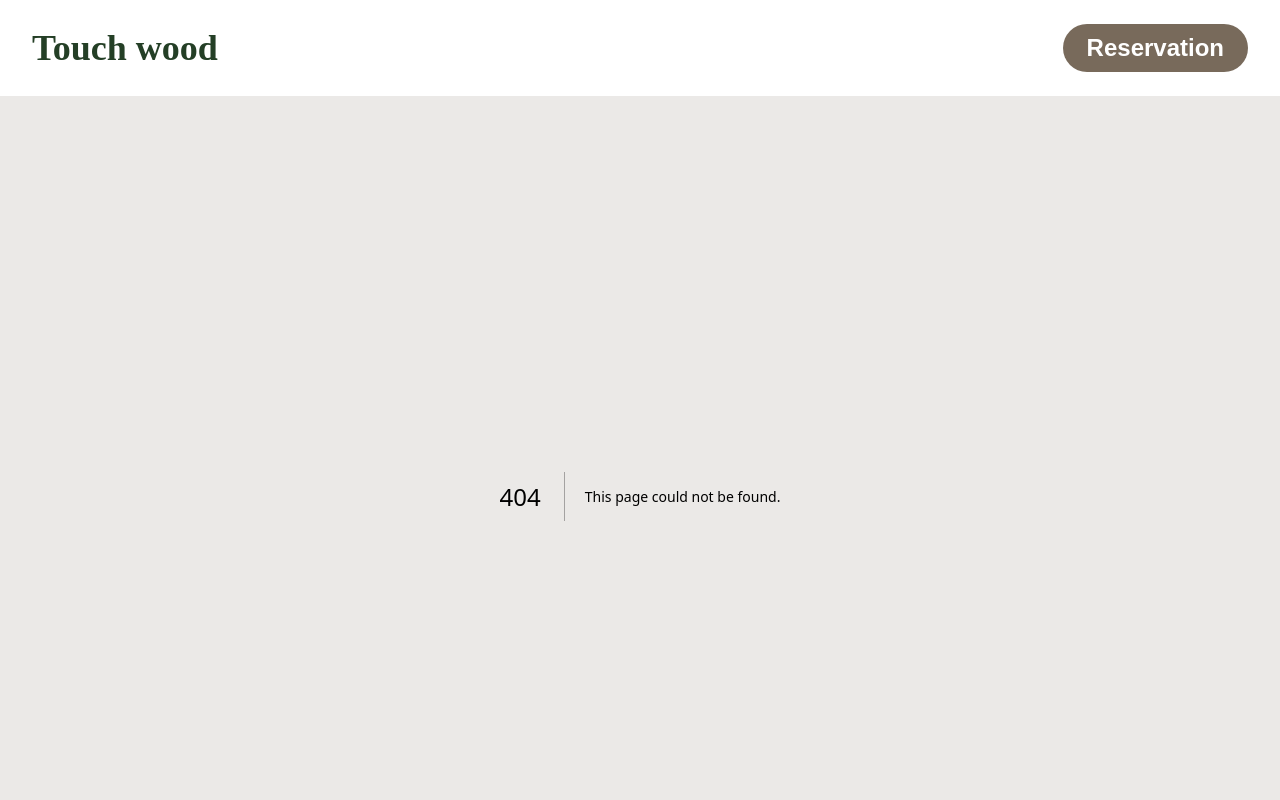
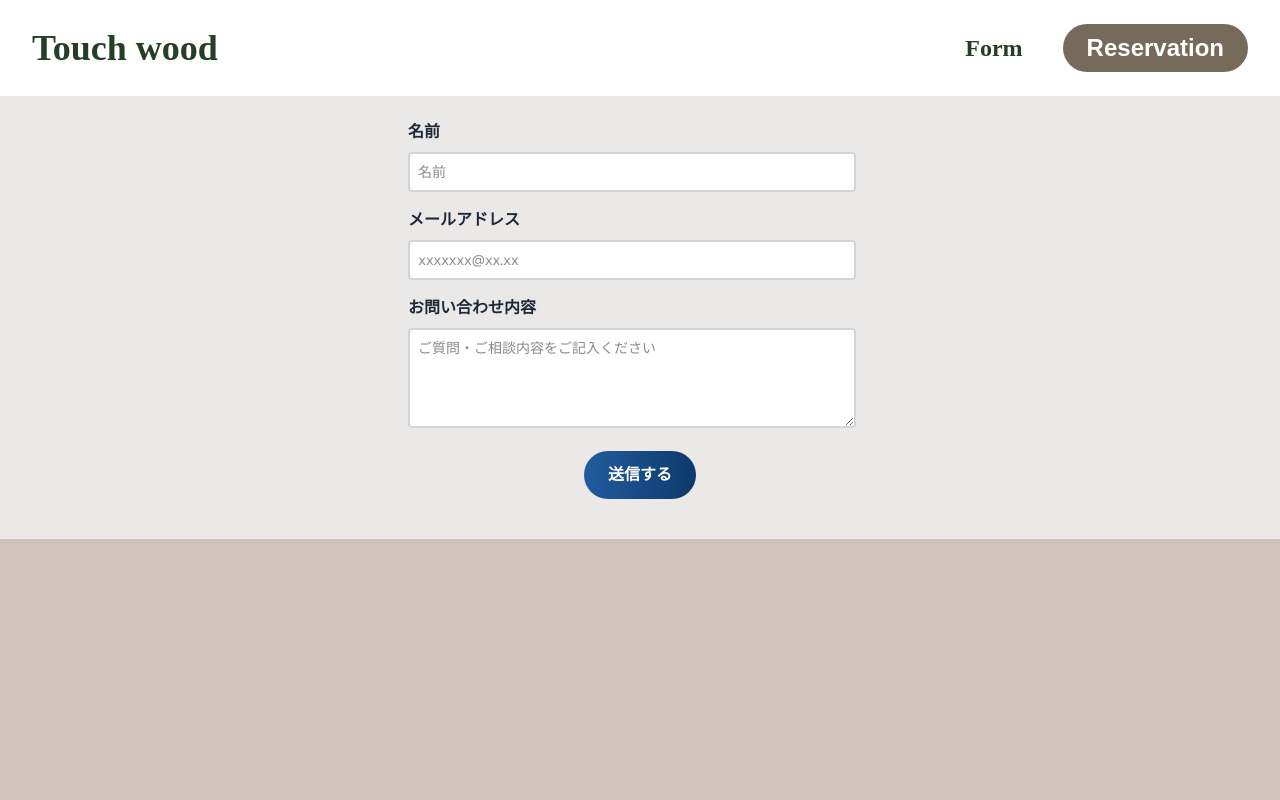
Before and after one commit to arp-y-kuromi/Touchwood, a Next.js app: page /form in a window 1280 px wide. Before the commit this address had no page. Shown: the top 800 px of the page. Built offline with nearby package versions, Linux system fonts and the light colour scheme; a web font is replaced by a local one.

Commit message:
問い合わせフォーム追加

```diff
--- a/package.json
+++ b/package.json
@@ -9,10 +9,13 @@
     "lint": "next lint"
   },
   "dependencies": {
+    "@hookform/resolvers": "^5.2.1",
     "next": "15.4.4",
     "react": "19.1.0",
     "react-dom": "19.1.0",
-    "swiper": "^11.2.10"
+    "react-hook-form": "^7.62.0",
+    "swiper": "^11.2.10",
+    "zod": "^4.0.17"
   },
   "devDependencies": {
     "@eslint/eslintrc": "^3",
--- /dev/null
+++ b/src/app/form/components/FormTextFiled/index.tsx
@@ -0,0 +1,58 @@
+"use client";
+
+import {
+  FieldValues,
+  UseControllerProps,
+  useController,
+} from "react-hook-form";
+
+type FormTextFieldProps<T extends FieldValues> = {
+  label: string;
+  name: string;
+  rows?: number;
+  placeholder?: string;
+} & UseControllerProps<T>;
+
+export const FormTextField = <T extends FieldValues>({
+  label,
+  name,
+  rows,
+  placeholder,
+  control,
+}: FormTextFieldProps<T>) => {
+  const {
+    field: { ref, ...rest },
+    fieldState: { error },
+  } = useController({ name, control });
+
+  return (
+    <div className="mb-4 w-full max-w-md font-sans">
+      <label className="block text-gray-800 font-semibold mb-2 text-sm sm:text-base">
+        {label}
+      </label>
+      {rows ? (
+        <textarea
+          rows={rows}
+          placeholder={placeholder}
+          className="w-full border-2 border-solid border-[#d1d5db] p-2 rounded bg-white text-sm focus:outline-none focus:ring-2 focus:ring-gray-500"
+          ref={ref}
+          {...rest}
+        />
+      ) : (
+        <input
+          type="text"
+          placeholder={placeholder}
+          className="w-full border-2 border-solid border-[#d1d5db] p-2 rounded bg-white text-sm focus:outline-none focus:ring-2 focus:ring-gray-500"
+          ref={ref}
+          {...rest}
+        />
+      )}
+
+      {error && (
+        <p className="mt-1 text-red-600 text-xs whitespace-pre-wrap">
+          {error.message}
+        </p>
+      )}
+    </div>
+  );
+};
--- /dev/null
+++ b/src/app/form/components/FormTextFiled/schema.ts
@@ -0,0 +1,14 @@
+import { z } from "zod";
+
+const ERR_MSG_REQUIRED = "必須入力項目です";
+
+export const FormSchema = z.object({
+  name: z.string().min(1, { message: ERR_MSG_REQUIRED }),
+  email: z
+    .string()
+    .min(1, { message: ERR_MSG_REQUIRED })
+    .email({ message: "正しいメールアドレスの形式で入力してください" }),
+  message: z.string().min(1, { message: ERR_MSG_REQUIRED }),
+});
+
+export type FormType = z.infer<typeof FormSchema>;
--- /dev/null
+++ b/src/app/form/components/MailTemplete/index.tsx
@@ -0,0 +1,27 @@
+type EmailTemplatePropsType = {
+  userName: string;
+  email: string;
+  content: string;
+};
+
+export const EmailTemplate: React.FC<Readonly<EmailTemplatePropsType>> = ({
+  userName,
+  email,
+  content,
+}) => {
+  return (
+    <div>
+      <h3>お問い合わせがありました</h3>
+      <p>
+        <strong>名前:</strong> {userName}
+      </p>
+      <p>
+        <strong>メールアドレス:</strong> {email}
+      </p>
+      <p>
+        <strong>内容:</strong>
+      </p>
+      <p>{content}</p>
+    </div>
+  );
+};
--- /dev/null
+++ b/src/app/form/components/success/index.tsx
@@ -0,0 +1,34 @@
+"use client";
+
+import { useRouter } from "next/navigation";
+
+export default function Page() {
+  const router = useRouter();
+
+  const handleGoHome = () => {
+    router.push("/");
+  };
+
+  return (
+    <>
+      <div className="mt-24">
+        <div className="mt-24 text-center px-4">
+          <p className="text-gray-700 text-lg mt-4">
+            お問い合わせありがとうございます。
+            <br />
+            内容を確認し次第、担当者よりご連絡いたします。
+          </p>
+
+          <div className="flex justify-center">
+            <button
+              onClick={handleGoHome}
+              className="mt-6 px-6 py-2 bg-gray-800 text-white rounded hover:bg-gray-700"
+            >
+              トップに戻る
+            </button>
+          </div>
+        </div>
+      </div>
+    </>
+  );
+}
--- /dev/null
+++ b/src/app/form/page.tsx
@@ -0,0 +1,87 @@
+"use client";
+
+import { zodResolver } from "@hookform/resolvers/zod";
+import { useRouter } from "next/navigation";
+import { useState } from "react";
+import { useForm } from "react-hook-form";
+import { FormTextField } from "./components/FormTextFiled";
+import { FormSchema, FormType } from "./components/FormTextFiled/schema";
+
+export default function Page() {
+  const { control, handleSubmit, reset } = useForm<FormType>({
+    resolver: zodResolver(FormSchema),
+    mode: "onBlur",
+    defaultValues: {
+      name: "",
+      email: "",
+      message: "",
+    },
+  });
+
+  const router = useRouter();
+  const [isSubmitting, setIsSubmitting] = useState(false);
+
+  const onSubmit = async (data: FormType) => {
+    setIsSubmitting(true);
+    try {
+      await fetch("/api/send-email", {
+        method: "POST",
+        headers: {
+          "Content-Type": "application/json",
+        },
+        body: JSON.stringify({
+          userName: data.name,
+          email: data.email,
+          content: data.message,
+        }),
+      });
+      reset({
+        name: "",
+        email: "",
+        message: "",
+      });
+      router.push("/form/success");
+    } catch {
+      alert("エラーが発生しました");
+    } finally {
+      setIsSubmitting(false);
+    }
+  };
+
+  return (
+    <form onSubmit={handleSubmit(onSubmit)} className="p-6 max-w-lg mx-auto">
+      <FormTextField
+        name="name"
+        label="名前"
+        placeholder="名前"
+        control={control}
+      />
+      <FormTextField
+        name="email"
+        label="メールアドレス"
+        placeholder="xxxxxxx@xx.xx"
+        control={control}
+      />
+      <FormTextField
+        name="message"
+        label="お問い合わせ内容"
+        rows={4}
+        placeholder="ご質問・ご相談内容をご記入ください"
+        control={control}
+      />
+      <div className="flex justify-center">
+        <button
+          id="form-button"
+          type="submit"
+          disabled={isSubmitting}
+          className="bg-[linear-gradient(90deg,_#215C9E_0%,_#0D396B_100%)] text-white font-semibold rounded-full px-6 py-3 mb-4
+    hover:bg-[linear-gradient(90deg,_#3a78d1_0%,_#1a579a_100%)]
+    disabled:bg-[linear-gradient(90deg,_#3a78d1_0%,_#1a579a_100%)]
+    hover:shadow-lg transition"
+        >
+          {isSubmitting ? "送信中..." : "送信する"}
+        </button>
+      </div>
+    </form>
+  );
+}
--- a/src/layout/header/index.tsx
+++ b/src/layout/header/index.tsx
@@ -31,6 +31,14 @@ const Header: React.FC = () => {
           </Link>
 
           <nav className="flex items-center gap-10">
+            <Link
+              href="/form"
+              className="relative text-Main-Green-2 text-2xl font-black font-['Noto_Serif_JP'] hover:opacity-70 transition-opacity duration-300 group"
+            >
+              Form
+              {/* ホバー時の下線アニメーション */}
+              <span className="absolute left-1/2 bottom-0 w-0 h-0.5 bg-Main-Green-2 transform -translate-x-1/2 transition-all duration-300 ease-out group-hover:w-full"></span>
+            </Link>
             <a
               href="https://yoyaku.tabelog.com/yoyaku/net_booking_form/index?rcd=13311579"
               className="px-6 py-2 bg-Main-Brown-2 rounded-full text-System-Gray-White text-2xl font-black hover:bg-Main-Brown-3 transition-colors duration-300"
```
Also changed, not shown: 1 other file (tests, documents, lock files or other folders).
